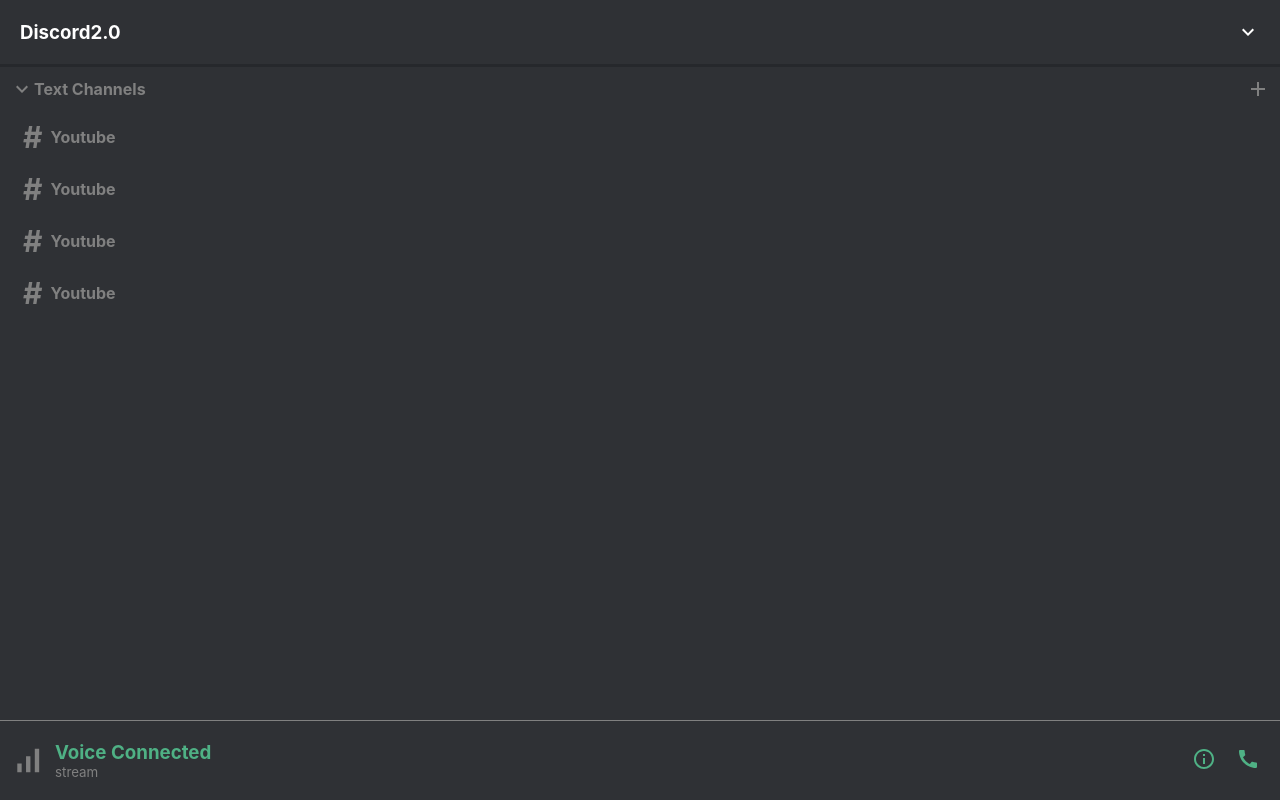
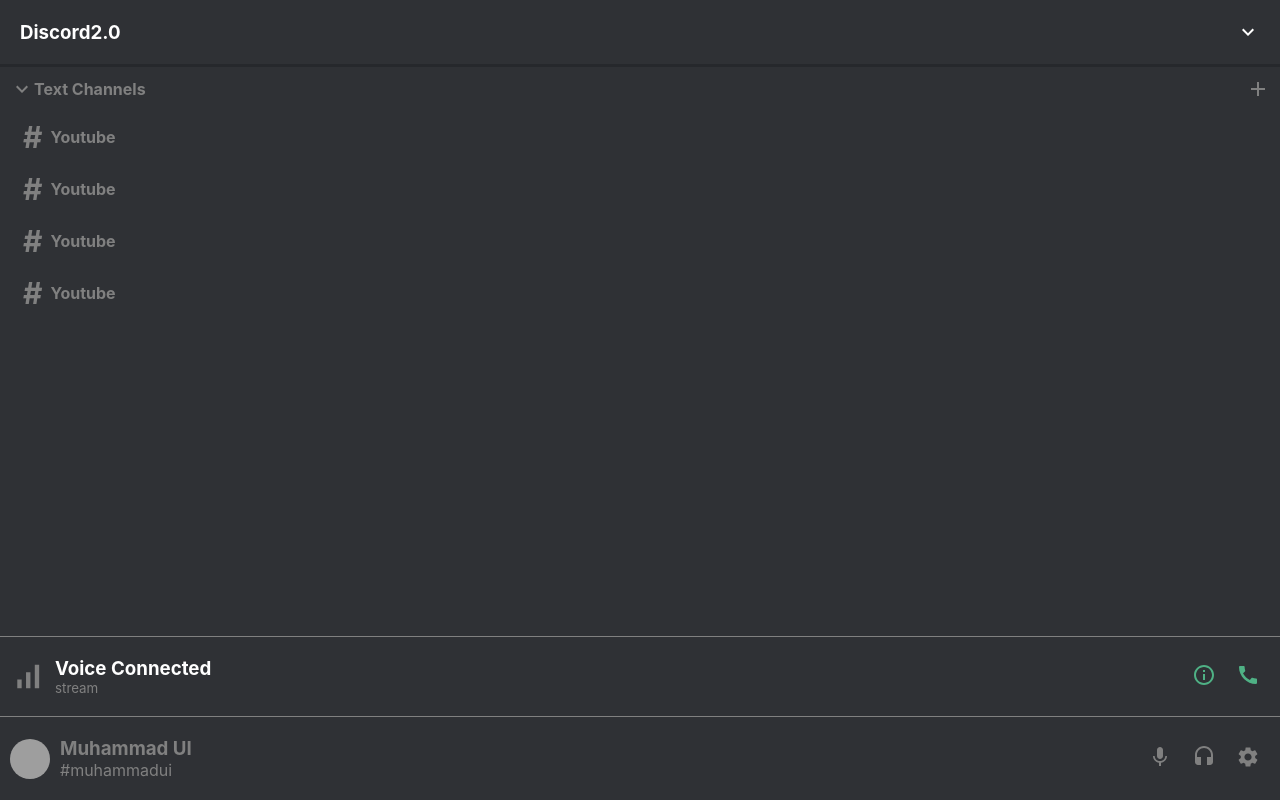
Before and after one commit to muhammadui/discord2.0, a React (Vite) app: page / in a window 1280 px wide. Built offline with nearby package versions, Linux system fonts and the light colour scheme; grey boxes are pictures that could not be loaded.

Commit message:
feat: implemented complete sidebar menu ui

```diff
--- a/src/components/Sidebar.css
+++ b/src/components/Sidebar.css
@@ -40,7 +40,8 @@
   display: flex;
   align-items: center;
 }
-.sidebar__voice {
+.sidebar__voice,
+.sidebar__profile {
   display: flex;
   justify-content: space-between;
   align-items: center;
@@ -48,7 +49,8 @@
   padding: 10px;
   border-top: 1px solid gray;
 }
-.sidebar__voiceInfo {
+.sidebar__voiceInfo,
+.sidebar__profileInfo {
   flex: 1;
   padding: 10px;
 }
@@ -64,3 +66,11 @@
   color: #4fb185;
   padding: 10px;
 }
+
+.sidebar__voiceInfo > h3 {
+  color: white;
+}
+
+.sidebar__profileIcons > .MuiSvgIcon-root {
+  padding: 10px;
+}
--- a/src/components/Sidebar.tsx
+++ b/src/components/Sidebar.tsx
@@ -5,6 +5,8 @@ import InfoOutlinedIcon from "@mui/icons-material/InfoOutlined"
 import "./Sidebar.css"
 import SidebarChannel from "./SidebarChannel"
 import CallIcon from "@mui/icons-material/Call"
+import { Avatar } from "@mui/material"
+import { Headset, Mic, Settings } from "@mui/icons-material"
 
 const Sidebar = () => {
   return (
@@ -46,6 +48,18 @@ const Sidebar = () => {
           </div>
         </div>
         {/* Okay to above */}
+        <div className="sidebar__profile">
+          <Avatar src="https://github.com/shadcn.png" />
+          <div className="sidebar__profileInfo">
+            <h3>Muhammad UI</h3>
+            <p>#muhammadui</p>
+          </div>
+          <div className="sidebar__profileIcons">
+            <Mic />
+            <Headset />
+            <Settings />
+          </div>
+        </div>
       </aside>
     </>
   )
```
